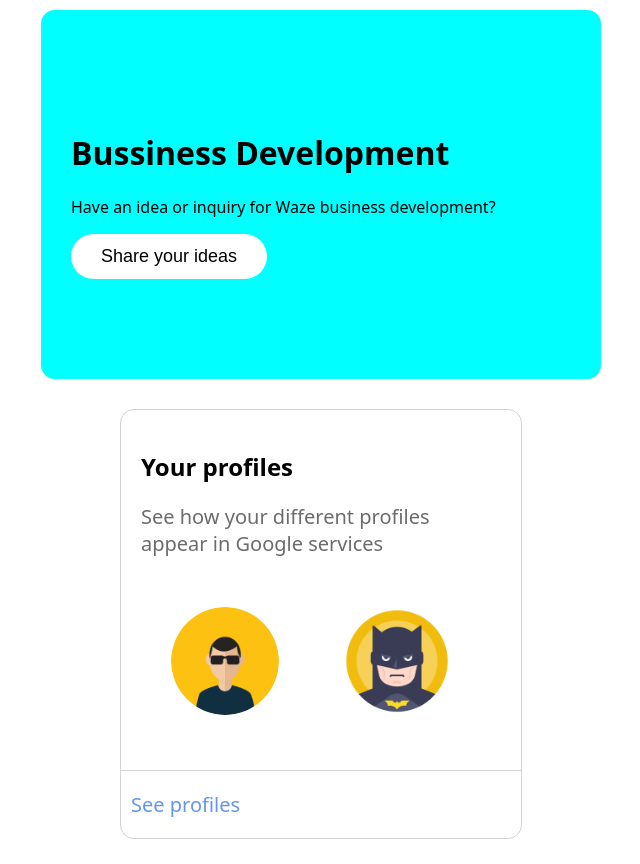
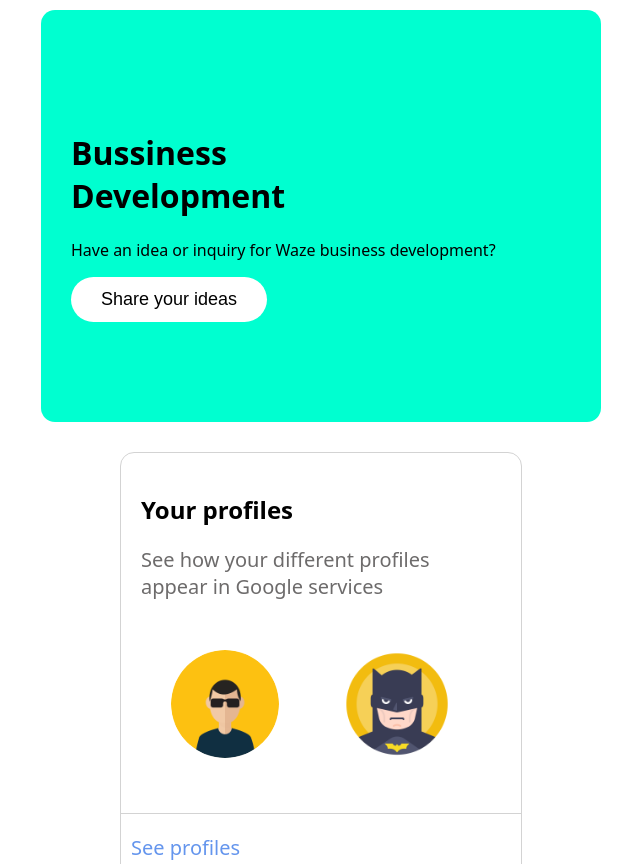
Before and after one commit to dhijinchandran/assignment.github.io, a plain HTML site: page index.html in a window 1280 px wide. Shown: the top 864 px of the page, without its empty margins (319-959 px from the left). Drawn offline with Linux system fonts and the light colour scheme; grey boxes are pictures that could not be loaded.

Commit message:
new style

```diff
--- a/index.html
+++ b/index.html
@@ -8,7 +8,9 @@
 </head>
 <body>
     <div class="card">
-        <h1>Bussiness Development</h1>
+        <div class="heading">
+            <h1>Bussiness Development</h1>
+        </div>
         <p>Have an idea or inquiry for Waze business development?</p>
         <button class="btn">Share your ideas</button>
     </div>
--- a/style.css
+++ b/style.css
@@ -1,6 +1,6 @@
 .card{
     font-family: system-ui, -apple-system, BlinkMacSystemFont, 'Segoe UI', Roboto, Oxygen, Ubuntu, Cantarell, 'Open Sans', 'Helvetica Neue', sans-serif;
-    background-color: aqua;
+    background-color: rgb(0, 255, 208);
     width: 500px;
     border-radius: 14px;
     /* padding: 40px; */
@@ -14,16 +14,10 @@
     font-size: 18px;
     border-radius: 50px;
 }
-/* .card-2{
-    font-family: system-ui, -apple-system, BlinkMacSystemFont, 'Segoe UI', Roboto, Oxygen, Ubuntu, Cantarell, 'Open Sans', 'Helvetica Neue', sans-serif;
+.heading{
+    width: 50%;
+}
 
-    width: 500px;
-    border-radius: 14px;
-    border: 1px solid lightgray;
-
-    padding: 40px;
-    margin: 10px auto;
-} */
 .card-2{
 
     border: 1px solid lightgray;
@@ -83,6 +77,7 @@
     padding: 12px 30px;
     font-size: 25px;
     color: rgb(0, 183, 255);
+    border-radius: 10px;
 }
 
 
```
